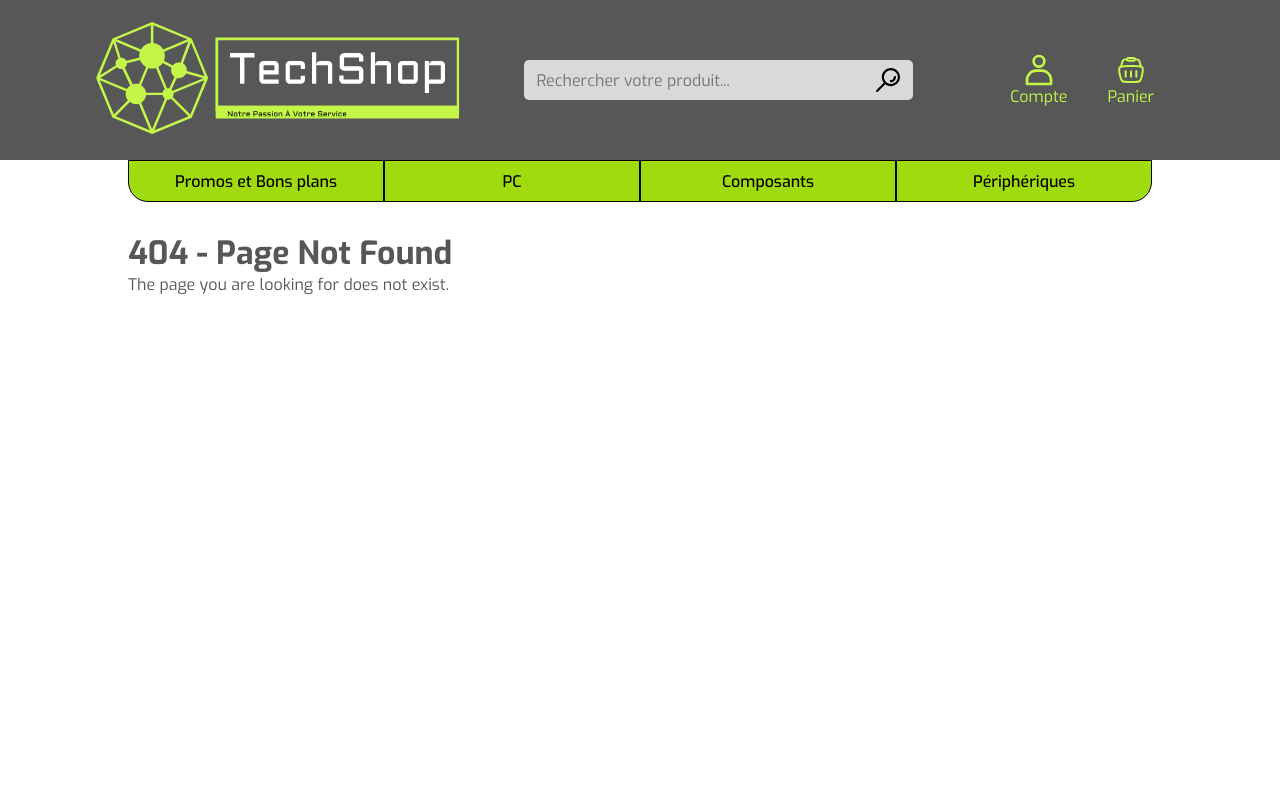
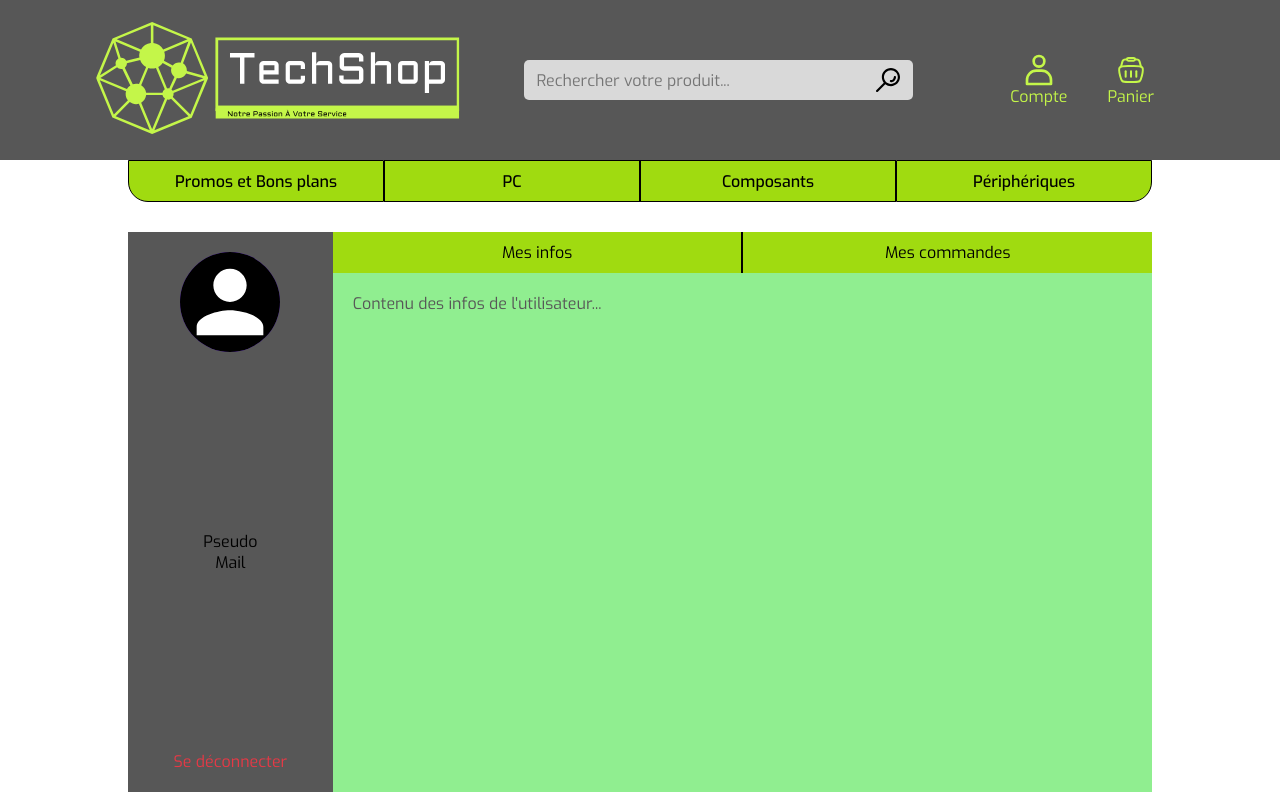
Before and after one commit to TyTanKil/Challenge-S2-4IW2, a Vue app in the folder CLIENT/: page /MyAccount in a window 1280 px wide. Before the commit this address had no page. Built offline with nearby package versions, Linux system fonts and the light colour scheme.

Commit message:
Commencement de la view Account

```diff
--- a/CLIENT/src/main.js
+++ b/CLIENT/src/main.js
@@ -11,6 +11,7 @@ import Product from './views/AppProduct.vue'
 import Mailer from './views/AppTestMailer.vue'
 import NotFound from './views/AppNotFound.vue'
 import ServerError from './views/AppServerError.vue'
+import MyAccount from './views/AppMyAccount.vue';
 
 const routes = [
   { path: '/' },
@@ -30,7 +31,8 @@ const routes = [
     })
   },
   { path: '/server-error', name: 'ServerError', component: ServerError },
-  { path: '/:pathMatch(.*)*', name: 'NotFound', component: NotFound } // Catch-all route for 404
+  { path: '/:pathMatch(.*)*', name: 'NotFound', component: NotFound }, // Catch-all route for 404
+  { path: '/MyAccount', component: MyAccount },
 ]
 
 const router = createRouter({
--- /dev/null
+++ b/CLIENT/src/views/AppMyAccount.vue
@@ -0,0 +1,143 @@
+<template>
+  <div class="my-account">
+    <!-- Sidebar -->
+    <div class="sidebar">
+      <div class="profile-photo">
+        <img v-if="userProfilePhoto" :src="userProfilePhoto" alt="Profile Photo" />
+        <svg v-else width="100" height="100" viewBox="0 0 24 24" fill="none" xmlns="http://www.w3.org/2000/svg">
+          <circle cx="12" cy="12" r="12" fill="black"/>
+          <path d="M12 12c2.21 0 4-1.79 4-4s-1.79-4-4-4-4 1.79-4 4 1.79 4 4 4zm0 2c-2.67 0-8 1.34-8 4v2h16v-2c0-2.66-5.33-4-8-4z" fill="#fff"/>
+        </svg>
+      </div>
+      <div class="user-info">
+        <p>Pseudo</p>
+        <p>Mail</p>
+      </div>
+      <button class="logout-button">Se déconnecter</button>
+    </div>
+
+    <!-- Main Content -->
+    <div class="main-content">
+      <div class="tabs">
+        <div class="tab" :class="{ active: selectedTab === 'infos' }" @click="selectedTab = 'infos'">Mes infos</div>
+        <div class="tab" :class="{ active: selectedTab === 'commandes' }" @click="selectedTab = 'commandes'">Mes commandes</div>
+      </div>
+      <div class="content">
+        <div v-if="selectedTab === 'infos'">
+          <!-- Contenu pour Mes infos -->
+          <p>Contenu des infos de l'utilisateur...</p>
+        </div>
+        <div v-if="selectedTab === 'commandes'">
+          <!-- Contenu pour Mes commandes -->
+          <p>Contenu des commandes de l'utilisateur...</p>
+        </div>
+      </div>
+    </div>
+  </div>
+</template>
+
+  <script>
+  export default {
+    name: "MyAccount",
+    data() {
+    return {
+      selectedTab: 'infos', // Onglet par défaut
+      userProfilePhoto: '',
+    };
+  }
+  };
+  </script>
+
+  <style scoped>
+  .my-account {
+    display: flex;
+    height: 70vh;
+  }
+
+  .sidebar {
+    width: 20%;
+    background-color: #575757;
+    display: flex;
+    flex-direction: column;
+    align-items: center;
+    padding: 20px;
+    box-sizing: border-box;
+  }
+
+  .profile-photo {
+    width: 100px;
+    height: 100px;
+    background-color: #7d3cf8;
+    border-radius: 50%;
+    display: flex;
+    align-items: center;
+    justify-content: center;
+    color: white;
+    font-weight: bold;
+    margin-bottom: 20px;
+  }
+
+  .user-info {
+    flex-grow: 1;
+    color:black;
+    display: flex;
+    flex-direction: column;
+    align-items: center;
+    justify-content: center;
+  }
+
+  .logout-button {
+    background: none;
+    border: none;
+    color: #e63946;
+    font-size: 16px;
+    cursor: pointer;
+    margin-top: 20px;
+  }
+
+  .main-content {
+    width: 80%;
+    display: flex;
+    flex-direction: column;
+  }
+
+  .tabs {
+    display: flex;
+    background-color: #A0DB10;
+    color:black;
+  }
+
+  .tab {
+    flex: 1;
+    text-align: center;
+    padding: 10px;
+    cursor: pointer;
+    border-right: 2px solid black;
+    &:hover {
+      background-color: #C4F649;
+    }
+  }
+
+  .tab:last-child {
+    border-right: none;
+  }
+
+  .content {
+    flex-grow: 1;
+    background-color: #90ee90;
+    padding: 20px;
+    box-sizing: border-box;
+  }
+
+  @media (prefers-color-scheme: dark) {
+    .sidebar {
+    width: 20%;
+    background-color: #FFFFFF;
+    display: flex;
+    flex-direction: column;
+    align-items: center;
+    padding: 20px;
+    box-sizing: border-box;
+  }
+}
+  </style>
```
